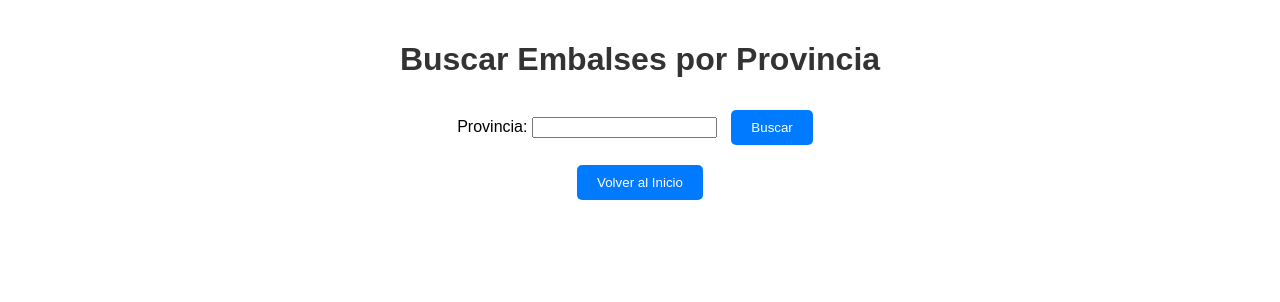
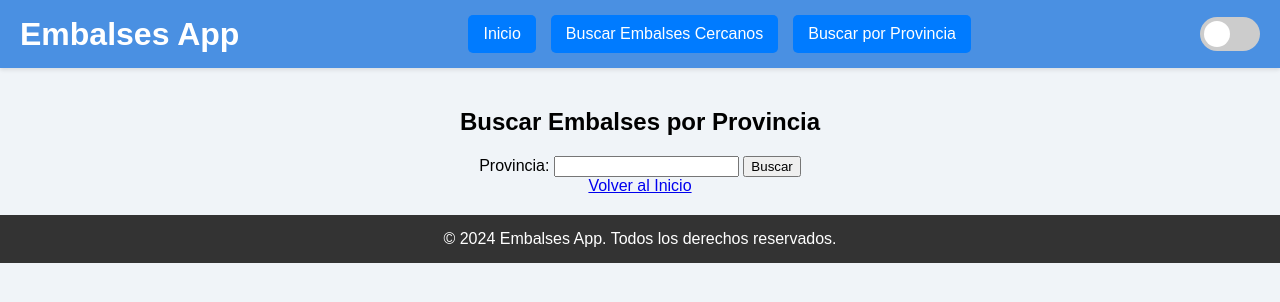
Before and after one commit to rrayannab/gvngdevs, a Flask app: page /provincia in a window 1280 px wide. Shown: the top 302 px of the page. Run offline with Flask 3, Linux system fonts and the light colour scheme.

Commit message:
Entrega final.

```diff
--- a/project2/backend/static/script.js
+++ b/project2/backend/static/script.js
@@ -89,3 +89,24 @@ document.getElementById('provinciaSearchForm')?.addEventListener('submit', async
         embalsesListGeo.innerHTML = '<p>Error al cargar los embalses. Por favor, intenta nuevamente.</p>';
     }
 });
+
+document.addEventListener('DOMContentLoaded', () => {
+    const themeToggle = document.getElementById('themeToggle');
+
+    // Cargar el tema preferido desde el localStorage
+    if (localStorage.getItem('theme') === 'dark') {
+        document.body.classList.add('dark');
+        themeToggle.checked = true; // Mantener el interruptor en ON
+    }
+
+    themeToggle.addEventListener('change', () => {
+        document.body.classList.toggle('dark');
+
+        // Guardar la preferencia del tema en el localStorage
+        if (document.body.classList.contains('dark')) {
+            localStorage.setItem('theme', 'dark');
+        } else {
+            localStorage.setItem('theme', 'light');
+        }
+    });
+});
--- a/project2/backend/static/styles.css
+++ b/project2/backend/static/styles.css
@@ -1,30 +1,146 @@
+/* Estilos generales */
 body {
-    font-family: Arial, sans-serif;
+    font-family: 'Arial', sans-serif;
     margin: 0;
     padding: 0;
+    background-color: #f0f4f8; /* Color de fondo claro */
+}
+
+header {
+    background-color: #4A90E2; /* Color azul */
+    color: white;
+    padding: 15px 20px;
+    box-shadow: 0 2px 4px rgba(0, 0, 0, 0.1); /* Sombra suave */
+    display: flex;
+    justify-content: space-between; /* Espaciado entre elementos */
+    align-items: center; /* Centra verticalmente */
+}
+
+header h1 {
+    margin: 0;
+    font-size: 2em; /* Tamaño de fuente más grande */
+}
+
+nav {
+    display: flex;
+    gap: 15px; /* Espacio entre los enlaces */
+}
+
+nav a {
+    color: white;
+    text-decoration: none;
+    padding: 10px 15px;
+    border-radius: 5px; /* Esquinas redondeadas */
+    transition: background-color 0.3s; /* Transición suave para el hover */
+    background-color: #007BFF; /* Color de fondo para enlaces */
+}
+
+nav a:hover {
+    background-color: #0056b3; /* Color más oscuro en hover */
 }
 
 .container {
-    width: 80%;
+    max-width: 1200px; /* Anchura máxima */
     margin: 0 auto;
+    padding: 20px;
     text-align: center;
-    padding: 20px;
 }
 
-h1 {
-    color: #333;
+/* Estilos para mostrar embalses */
+.embalse {
+    background-color: #e7f3fe; /* Color de fondo para cada embalse */
+    border: 1px solid #b3d4fc; /* Borde suave */
+    border-radius: 5px; /* Esquinas redondeadas */
+    padding: 15px;
+    margin: 10px 0; /* Espacio entre los embalses */
+    text-align: left; /* Alinear texto a la izquierda */
 }
 
-button {
-    margin: 10px;
-    padding: 10px 20px;
-    background-color: #007BFF;
+/* Estilos para el footer */
+footer {
+    background-color: #333; /* Color oscuro para el footer */
     color: white;
-    border: none;
-    border-radius: 5px;
-    cursor: pointer;
+    text-align: center;
+    padding: 15px 0;
+    position: relative;
+    bottom: 0;
+    width: 100%; /* Asegurarse de que el footer ocupe todo el ancho */
 }
 
-button:hover {
-    background-color: #0056b3;
+footer p {
+    margin: 0;
 }
+
+/* Estilos para el interruptor */
+.switch {
+    position: relative;
+    display: inline-block;
+    width: 60px;
+    height: 34px;
+}
+
+.switch input {
+    opacity: 0;
+    width: 0;
+    height: 0;
+}
+
+.slider {
+    position: absolute;
+    cursor: pointer;
+    top: 0;
+    left: 0;
+    right: 0;
+    bottom: 0;
+    background-color: #ccc;
+    transition: .4s;
+    border-radius: 34px; /* Esquinas redondeadas */
+}
+
+.slider:before {
+    position: absolute;
+    content: "";
+    height: 26px;
+    width: 26px;
+    left: 4px;
+    bottom: 4px;
+    background-color: white;
+    transition: .4s;
+    border-radius: 50%; /* Esquina redonda */
+}
+
+/* El modo oscuro */
+body.dark {
+    background-color: #2C3E50; /* Color oscuro */
+}
+
+body.dark header {
+    background-color: #34495E; /* Color de header en modo oscuro */
+}
+
+body.dark nav a {
+    color: #ecf0f1; /* Color de texto en modo oscuro */
+}
+
+body.dark .slider {
+    background-color: #2196F3; /* Color del interruptor en modo oscuro */
+}
+
+body.dark .slider:before {
+    transform: translateX(26px);
+}
+
+/* Responsividad */
+@media (max-width: 600px) {
+    nav {
+        flex-direction: column; /* Cambia a columna en pantallas pequeñas */
+    }
+
+    nav a {
+        margin: 5px 0; /* Espaciado vertical */
+    }
+
+    header h1 {
+        font-size: 1.5em; /* Tamaño de fuente más pequeño en móviles */
+    }
+}
--- a/project2/backend/templates/provincia.html
+++ b/project2/backend/templates/provincia.html
@@ -7,16 +7,34 @@
     <link rel="stylesheet" href="static/styles.css">
 </head>
 <body>
+    <header>
+        <h1>Embalses App</h1>
+        <nav>
+            <a href="index">Inicio</a>
+            <a href="geolocalizacion">Buscar Embalses Cercanos</a>
+            <a href="provincia">Buscar por Provincia</a>
+        </nav>
+        <label class="switch">
+            <input type="checkbox" id="themeToggle">
+            <span class="slider round"></span>
+        </label>
+    </header>
+
     <div class="container">
-        <h1>Buscar Embalses por Provincia</h1>
+        <h2>Buscar Embalses por Provincia</h2>
         <form id="provinciaSearchForm">
             <label for="provincia">Provincia:</label>
             <input type="text" id="provincia" name="provincia" required>
             <button type="submit">Buscar</button>
         </form>
         <div id="embalsesList"></div>
-        <button onclick="window.location.href='index'">Volver al Inicio</button>
+        <a href="index" class="button">Volver al Inicio</a>
     </div>
+
+    <footer>
+        <p>&copy; 2024 Embalses App. Todos los derechos reservados.</p>
+    </footer>
+
     <script src="static/script.js"></script>
 </body>
 </html>
```
Also changed, not shown: project2/backend/templates/geolocalizacion.html (+20 -2 lines), project2/backend/templates/index.html (+23 -4 lines).
